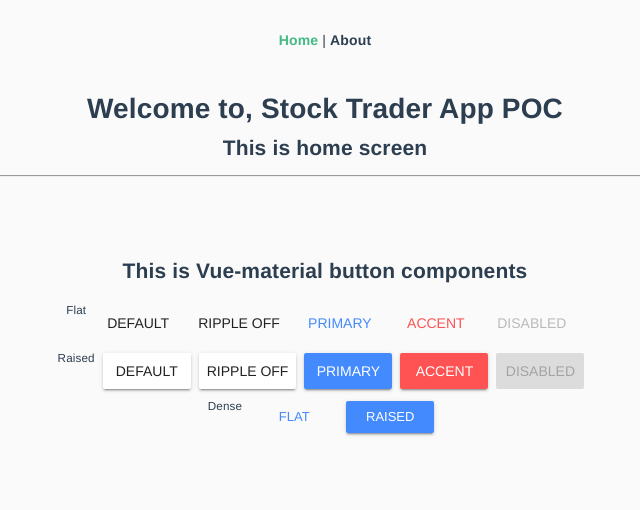
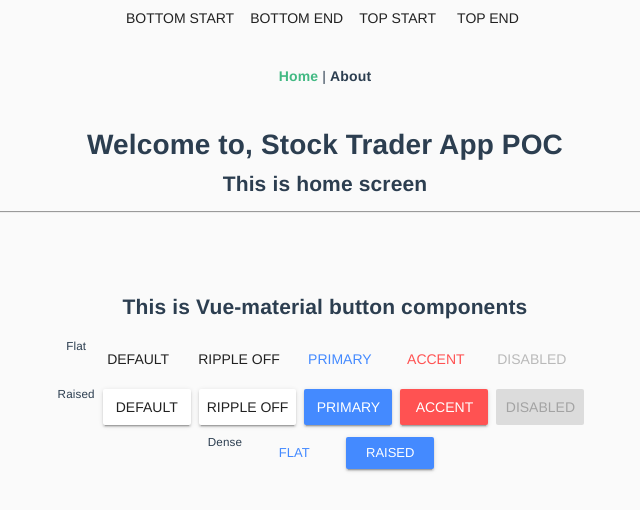
Before and after one commit to jeff-mccommas/Vue-Stock-Trader-App, a Vue app: page / in a window 1280 px wide. Shown: the top 510 px of the page, without its empty margins (315-955 px from the left). Built offline with nearby package versions, Linux system fonts and the light colour scheme.

Commit message:
Menu integrated

```diff
--- a/src/App.vue
+++ b/src/App.vue
@@ -1,5 +1,46 @@
 <template>
   <div id="app">
+    <div>
+   <md-menu md-direction="bottom-start">
+     <md-button md-menu-trigger>Bottom Start</md-button>
+
+     <md-menu-content>
+       <md-menu-item><router-link to="/">Home</router-link></md-menu-item>
+       <md-menu-item>My Item 2</md-menu-item>
+       <md-menu-item>My Item 3</md-menu-item>
+     </md-menu-content>
+   </md-menu>
+
+   <md-menu md-direction="bottom-end">
+     <md-button md-menu-trigger>Bottom End</md-button>
+
+     <md-menu-content>
+       <md-menu-item>My Item 1</md-menu-item>
+       <md-menu-item>My Item 2</md-menu-item>
+       <md-menu-item>My Item 3</md-menu-item>
+     </md-menu-content>
+   </md-menu>
+
+   <md-menu md-direction="top-start">
+     <md-button md-menu-trigger>Top Start</md-button>
+
+     <md-menu-content>
+       <md-menu-item>My Item 1</md-menu-item>
+       <md-menu-item>My Item 2</md-menu-item>
+       <md-menu-item>My Item 3</md-menu-item>
+     </md-menu-content>
+   </md-menu>
+
+   <md-menu md-direction="top-end">
+     <md-button md-menu-trigger>Top End</md-button>
+
+     <md-menu-content>
+       <md-menu-item>My Item 1</md-menu-item>
+       <md-menu-item>My Item 2</md-menu-item>
+       <md-menu-item>My Item 3</md-menu-item>
+     </md-menu-content>
+   </md-menu>
+ </div>
     <div id="nav">
       <router-link to="/">Home</router-link> |
       <router-link to="/about">About</router-link>
```
